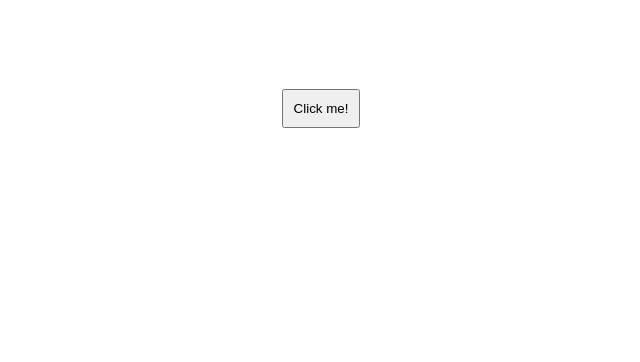
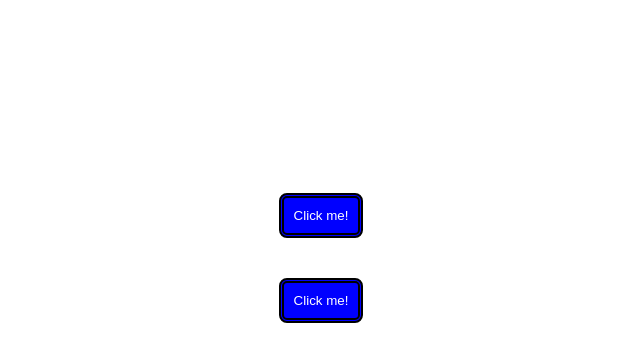
Before and after one commit to SB8V/contact.github.io, a plain HTML site: page index.html in a window 1280 px wide. Shown: the whole page, without its empty margins (319-959 px from the left). Drawn offline with Linux system fonts and the light colour scheme.

Commit message:
Add files via upload

```diff
--- a/index.html
+++ b/index.html
@@ -8,18 +8,26 @@
   <body>
     <div class="button">
       <a href="https://www.youtube.com/watch?v=dQw4w9WgXcQ"><button>Click me!</button></a>
+      <a href="https://youtu.be/BiAnJgyVWa0?si=1JPyiyw8Yk_Co7M3"><button>Click me!</button></a>
     </div>
     <style>
       .button {
-        height: 200px;
+        display: flex;
+        flex-direction: column;
+        height: 500px;
         display: flex;
         align-items: center;
         justify-content: center;
       }
 
       button{
-        margin:auto;
+        margin: 20px;
         padding: 10px;
+        background-color: blue;
+        color: white;
+        border-radius: 8px;
+        border-style: double;
+        border-width: 5px;
       }
     </style>
   </body>
```
